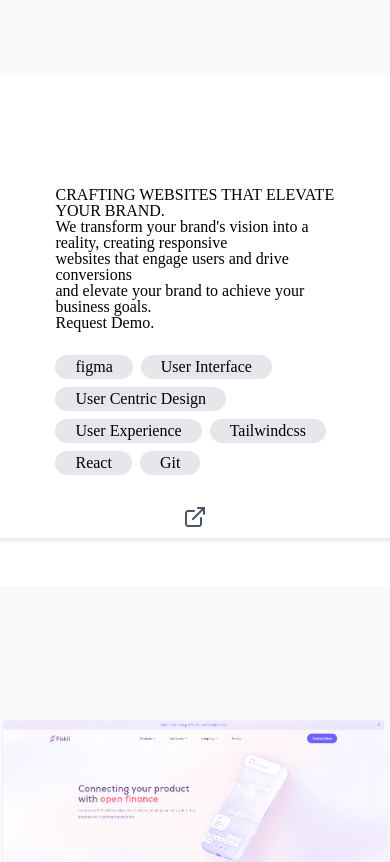
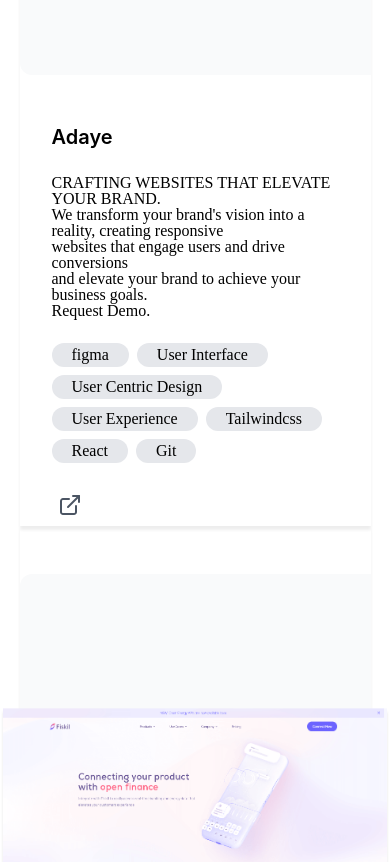
Before and after one commit to roronoazoro265/DR, a plain HTML site: page index.html in a window 390 px wide. Shown: the part 5080-5942 px from the top of the page. Drawn offline with Linux system fonts and the light colour scheme.

Commit message:
MY_CHANGES2

```diff
--- a/css/style-adaptive.css
+++ b/css/style-adaptive.css
@@ -75,6 +75,10 @@
 
     }
 
+    .work {
+        align-items: normal;
+    }
+
     .adaye{
         flex-direction: column;
         justify-content: center;
@@ -86,7 +90,7 @@
     }
 
     .adaye_h4_and_p{
-        align-items: center;
+        padding-left: 32px;
         gap: 24px;
     }
 
@@ -110,8 +114,4 @@
 
     }
 
-    .adaye_h4_and_p{
-
-    }
-
 }
--- a/index.html
+++ b/index.html
@@ -265,8 +265,9 @@
                     <div class="adaye_logo">
                         <img src="img/connecting.png">
                     </div>
-                    <h4>Adaye</h4>
                     <div class="adaye_h4_and_p">
+
+                        <h4>Adaye</h4>
 
                         <p class="adaye_h4_and_p2">CRAFTING WEBSITES THAT ELEVATE YOUR BRAND.<br>
                             We transform your brand's vision into a reality, creating responsive<br>
```
